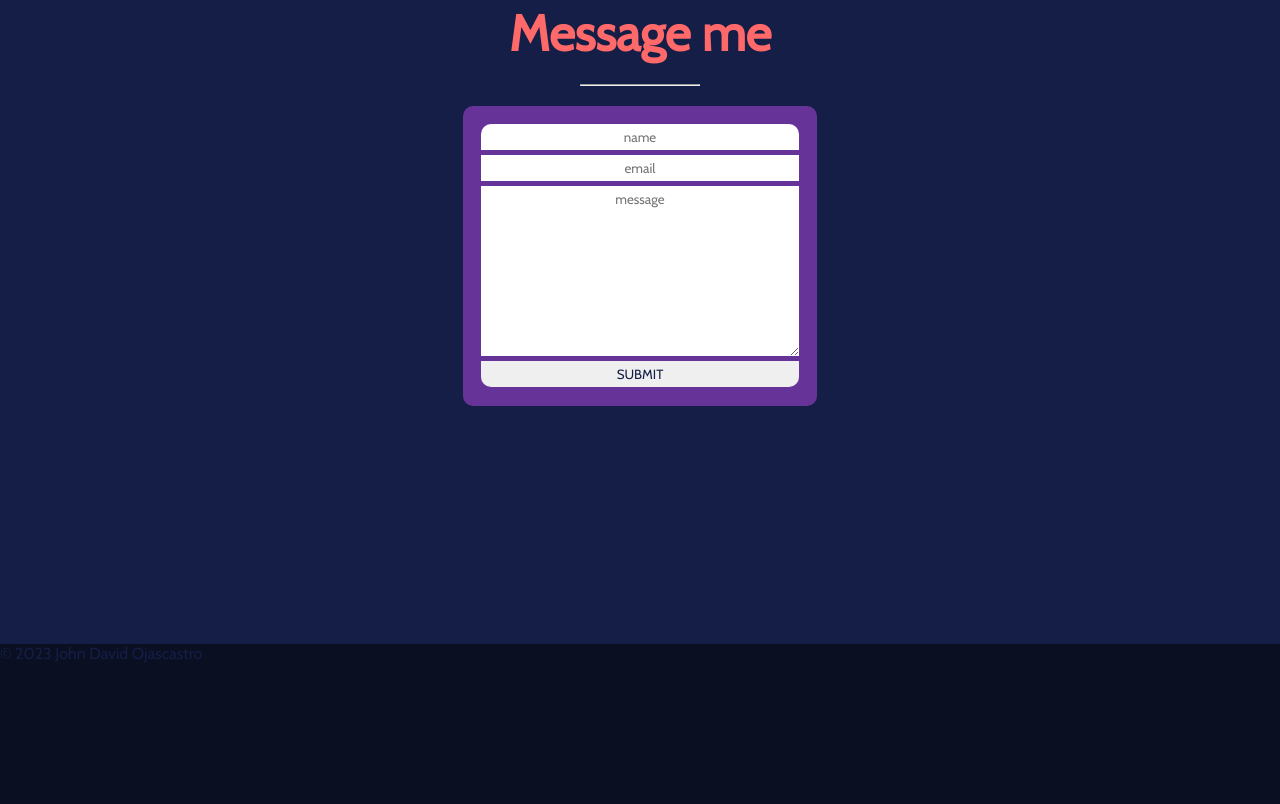
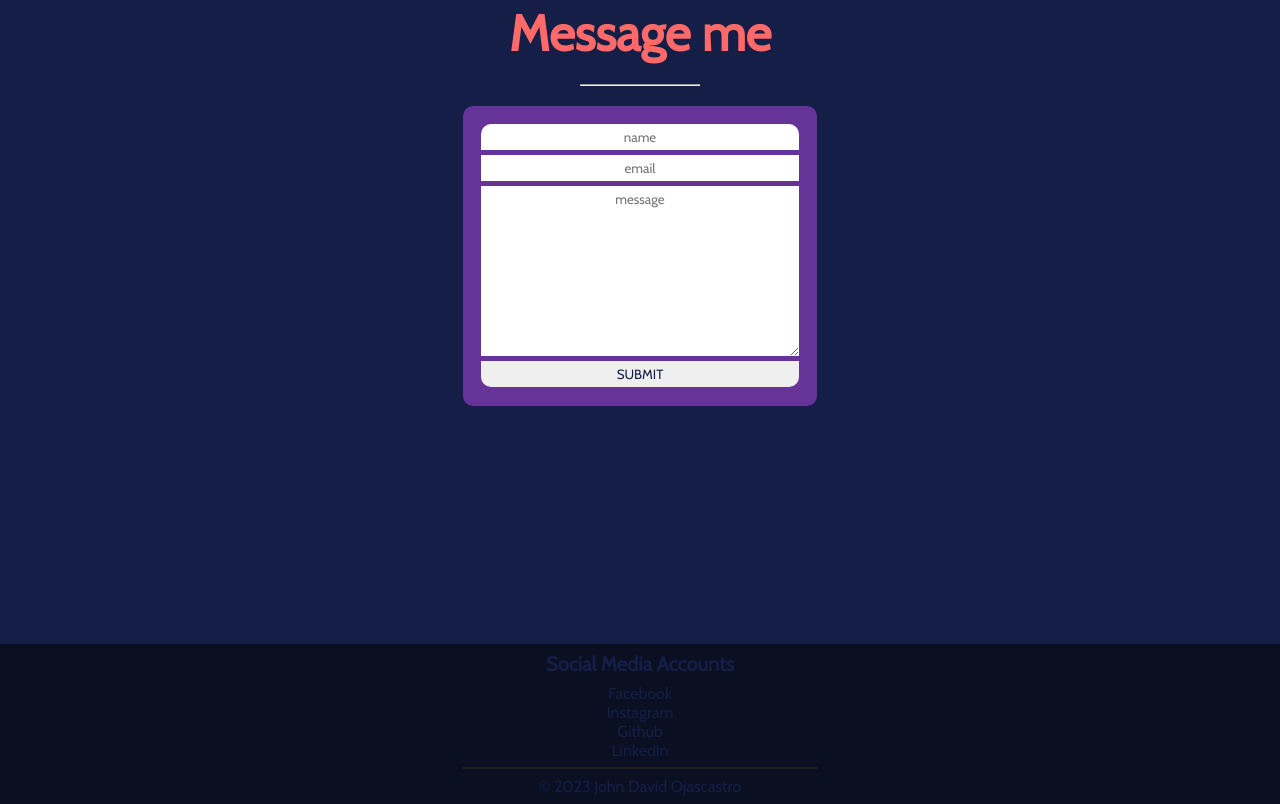
Before and after one commit to techsoe/web, a plain HTML site: page index.html in a window 1280 px wide. Shown: the part 1996-2800 px from the top of the page. Drawn offline with nearby package versions, Linux system fonts and the light colour scheme.

Commit message:
footer elements done

```diff
--- a/index.html
+++ b/index.html
@@ -94,7 +94,17 @@
     </section>
 
     <footer>
-        <span>&copy; 2023 John David Ojascastro</span>
+        <div class="foot">
+            <h1>Social Media Accounts</h1>
+            <ul>
+                <li><a href="">Facebook</a></li>
+                <li><a href="">Instagram</a></li>
+                <li><a href="">Github</a></li>
+                <li><a href="">LinkedIn</a></li>
+            </ul>
+            <hr>
+            <span>&copy; 2023 John David Ojascastro</span>
+        </div>
     </footer>
 </body>
 </html>
--- a/style.css
+++ b/style.css
@@ -305,7 +305,46 @@ section#contact {
 }
 
 footer {
+    margin: 0;
+    padding: 0;
     height: 20vh;
     width: 100%;
     background-color: #0a0f22;
 }
+
+.foot {
+    max-width: 1180px;
+    height: 100%;
+    margin: auto;
+    text-align: center;
+    display: flex;
+    flex-direction: column;
+    align-items: center;
+    justify-content: space-evenly;
+}
+
+.foot h1 {
+    margin: 0;
+    font-size: 20px;
+}
+
+.foot ul {
+    margin: 0;
+    padding: 0;
+    list-style: none;
+}
+
+.foot ul a{
+    text-decoration: none;
+    transition: ease-in-out 0.2s;
+}
+
+.foot ul a:hover{
+    color: #FF6969;
+}
+
+.foot hr {
+    border: 1px solid rgb(29, 29, 29);
+    width: 30%;
+    margin: 0;
+}
```
